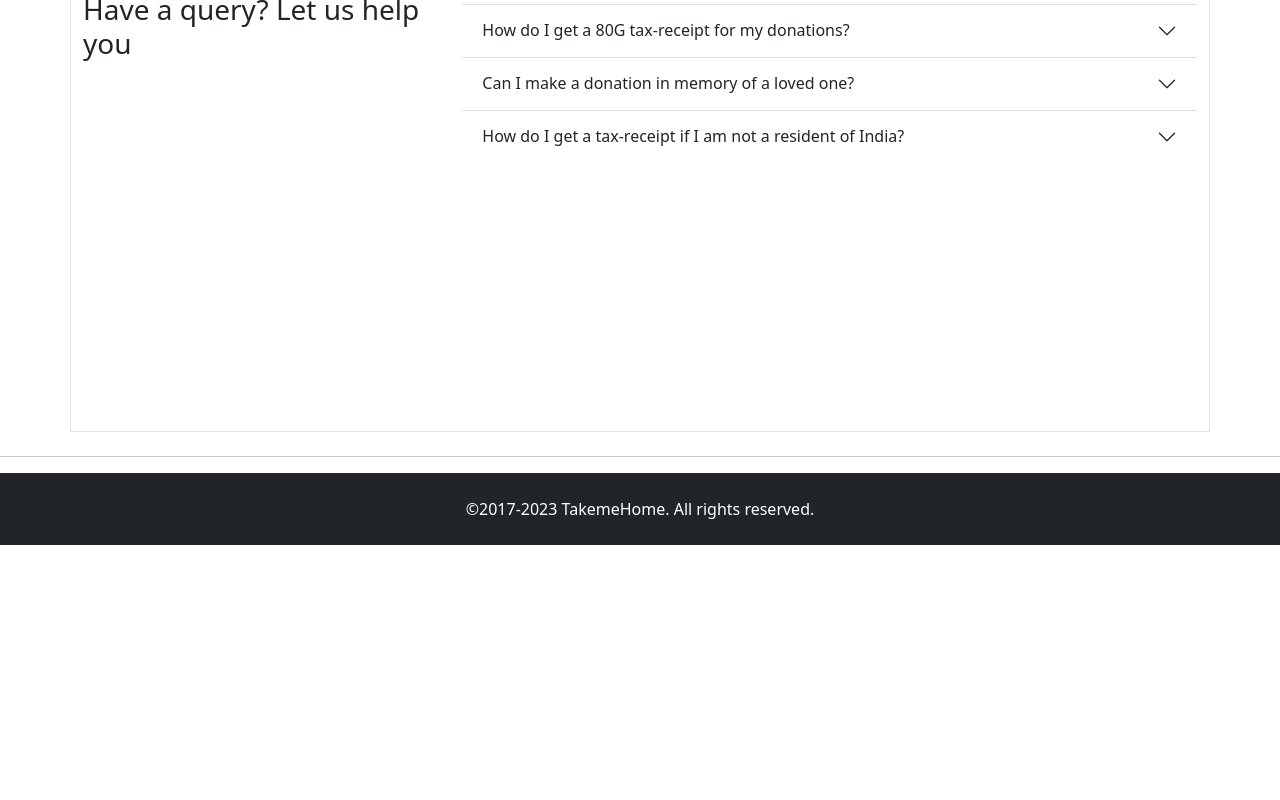
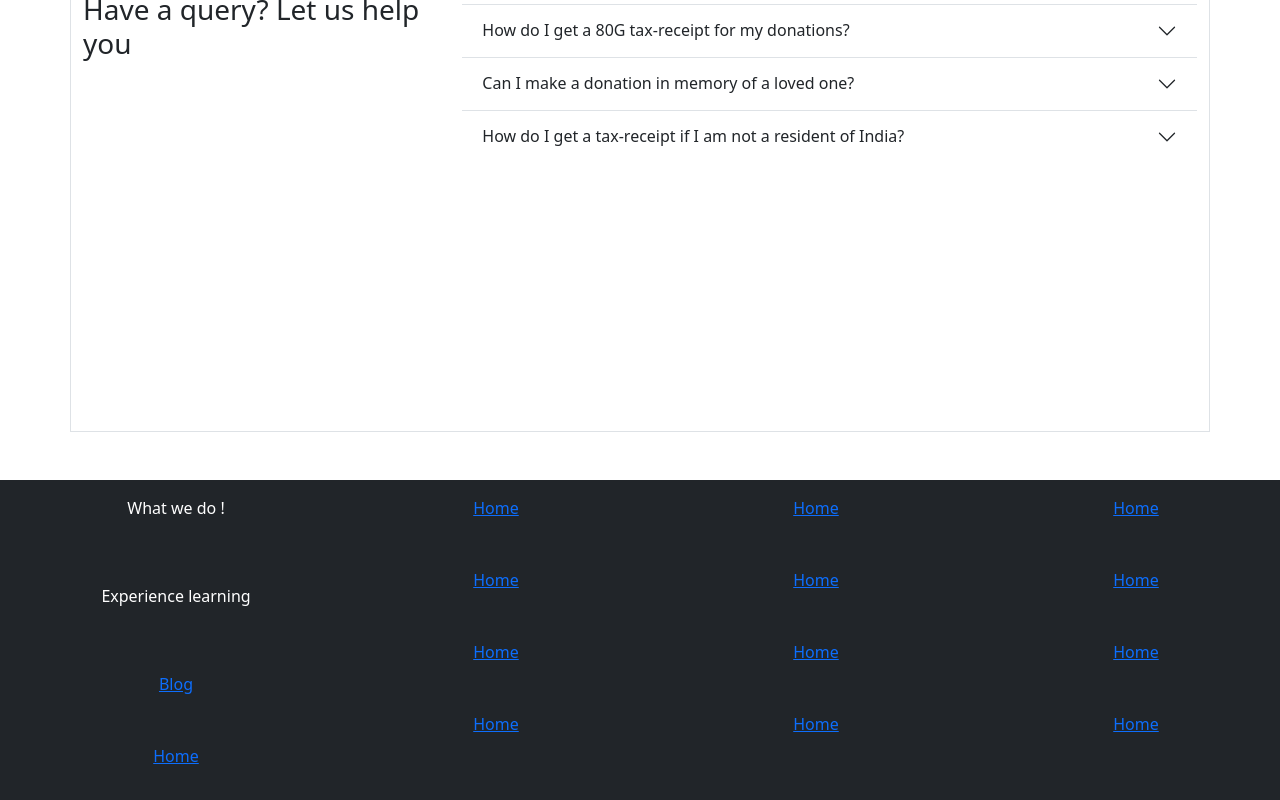
Before and after one commit to saurabh7nt/takemehome, a React (Create React App) app: page /faq in a window 1280 px wide. Shown: the part 450-1250 px from the top of the page. Before the commit the page ends 995 px from the top, so only its background shows below. Built offline with nearby package versions, Linux system fonts and the light colour scheme.

Commit message:
Make changes in footer

```diff
--- a/src/Components/Footer.jsx
+++ b/src/Components/Footer.jsx
@@ -3,7 +3,7 @@ import React from 'react'
 export default function Footer() {
     return (
         <>
-            <hr class="featurette-divider"></hr>
+            {/* <hr class="featurette-divider"></hr>
             <div className="container-fluid">
                 <div className="row">
                     <footer class="footer bg-dark text-white py-4">
@@ -12,6 +12,102 @@ export default function Footer() {
                         </div>
                     </footer>
                 </div>
+            </div> */}
+            {/* <hr class="featurette-divider"></hr>
+            <div className="container-fluid p-4 mt-4 mb-4 px-4">
+                <div className="row gx-4">
+                    <div className=" p-3 col-md-3 border border-dark  ">
+                        Lorem ipsum dolor sit amet consectetur adipisicing elit. Quisquam harum praesentium veritatis neque inventore. Recusandae at molestiae nobis cupiditate optio provident, tempora quia iure voluptas nisi accusamus beatae illo accusantium? Lorem ipsum, dolor sit amet consectetur adipisicing elit. Illum at unde ea. Animi, cum voluptate? Ullam error doloribus quos incidunt labore illo aut non magnam a, voluptatum, perferendis ipsam odio? Lorem, ipsum dolor sit amet consectetur adipisicing elit. Nostrum ad voluptatibus libero incidunt animi consectetur alias, doloremque consequuntur quas saepe quia ipsam? Maxime odit voluptatibus reprehenderit soluta accusantium. Inventore, ipsam!
+                    </div>
+                    <div className=" p-3 col-md-3 border border-dark ">
+                    Lorem ipsum dolor sit amet consectetur adipisicing elit. Quisquam harum praesentium veritatis neque inventore. Recusandae at molestiae nobis cupiditate optio provident, tempora quia iure voluptas nisi accusamus beatae illo accusantium? Lorem ipsum, dolor sit amet consectetur adipisicing elit. Illum at unde ea. Animi, cum voluptate? Ullam error doloribus quos incidunt labore illo aut non magnam a, voluptatum, perferendis ipsam odio? Lorem, ipsum dolor sit amet consectetur adipisicing elit. Nostrum ad voluptatibus libero incidunt animi consectetur alias, doloremque consequuntur quas saepe quia ipsam? Maxime odit voluptatibus reprehenderit soluta accusantium. Inventore, ipsam!
+                    </div>
+                    <div className="col-md-3 border border-dark ">
+                    Lorem ipsum dolor sit amet consectetur adipisicing elit. Quisquam harum praesentium veritatis neque inventore. Recusandae at molestiae nobis cupiditate optio provident, tempora quia iure voluptas nisi accusamus beatae illo accusantium? Lorem ipsum, dolor sit amet consectetur adipisicing elit. Illum at unde ea. Animi, cum voluptate? Ullam error doloribus quos incidunt labore illo aut non magnam a, voluptatum, perferendis ipsam odio? Lorem, ipsum dolor sit amet consectetur adipisicing elit. Nostrum ad voluptatibus libero incidunt animi consectetur alias, doloremque consequuntur quas saepe quia ipsam? Maxime odit voluptatibus reprehenderit soluta accusantium. Inventore, ipsam!
+                    </div>
+                    <div className="col-md-3 border border-dark ">
+                    Lorem ipsum dolor sit amet consectetur adipisicing elit. Quisquam harum praesentium veritatis neque inventore. Recusandae at molestiae nobis cupiditate optio provident, tempora quia iure voluptas nisi accusamus beatae illo accusantium? Lorem ipsum, dolor sit amet consectetur adipisicing elit. Illum at unde ea. Animi, cum voluptate? Ullam error doloribus quos incidunt labore illo aut non magnam a, voluptatum, perferendis ipsam odio? Lorem, ipsum dolor sit amet consectetur adipisicing elit. Nostrum ad voluptatibus libero incidunt animi consectetur alias, doloremque consequuntur quas saepe quia ipsam? Maxime odit voluptatibus reprehenderit soluta accusantium. Inventore, ipsam!
+                    </div>
+                </div>
+            </div> */}
+
+
+
+            <div class="container-fluid bg-dark text-white mt-5 px-4">
+                <div class="row gx-5">
+                    <div class="col ">
+                        <div class="p-3  bg-dark text-white bg-light">
+                            <ul>
+                                <li className='d-flex  justify-content-center align-items-center mb-5'>
+                                    <p> What we do !</p>
+                                </li>
+                                <li className='d-flex justify-content-center align-items-center mb-5'>
+                                    <p>Experience learning </p>
+                                </li>
+                                <li className='d-flex justify-content-center align-items-center mb-5'>
+                                    <a href="">Blog</a>
+                                </li>
+                                <li className='d-flex justify-content-center align-items-center mb-5'>
+                                    <a href="">Home</a>
+                                </li>
+                            </ul>
+                        </div>
+                    </div>
+                    <div class="col">
+                        <div class="p-3  bg-dark text-white bg-light">
+                            <ul>
+                                <li className='d-flex justify-content-center align-items-center mb-5'>
+                                    <a href="">Home</a>
+                                </li>
+                                <li className='d-flex justify-content-center align-items-center mb-5'>
+                                    <a href="">Home</a>
+                                </li>
+                                <li className='d-flex justify-content-center align-items-center mb-5'>
+                                    <a href="">Home</a>
+                                </li>
+                                <li className='d-flex justify-content-center align-items-center mb-5'>
+                                    <a href="">Home</a>
+                                </li>
+                            </ul>
+                        </div>
+                    </div>
+                    <div class="col">
+                        <div class="p-3  bg-dark text-white bg-light">
+                            <ul>
+                                <li className='d-flex justify-content-center align-items-center mb-5'>
+                                    <a href="">Home</a>
+                                </li>
+                                <li className='d-flex justify-content-center align-items-center mb-5'>
+                                    <a href="">Home</a>
+                                </li>
+                                <li className='d-flex justify-content-center align-items-center mb-5'>
+                                    <a href="">Home</a>
+                                </li>
+                                <li className='d-flex justify-content-center align-items-center mb-5'>
+                                    <a href="">Home</a>
+                                </li>
+                            </ul>
+                        </div>
+                    </div>
+                    <div class="col">
+                        <div class="p-3  bg-dark text-white bg-light">
+                            <ul>
+                                <li className='d-flex justify-content-center align-items-center mb-5 line-dark text-decoration-none'>
+                                    <a href="">Home</a>
+                                </li>
+                                <li className='d-flex justify-content-center align-items-center mb-5'>
+                                    <a href="">Home</a>
+                                </li>
+                                <li className='d-flex justify-content-center align-items-center mb-5'>
+                                    <a href="">Home</a>
+                                </li>
+                                <li className='d-flex justify-content-center align-items-center mb-5'>
+                                    <a href="">Home</a>
+                                </li>
+                            </ul>
+                        </div>
+                    </div>
+                </div>
             </div>
         </>
     )
```
Also changed, not shown: 7 other files (tests, documents, lock files or other folders).
